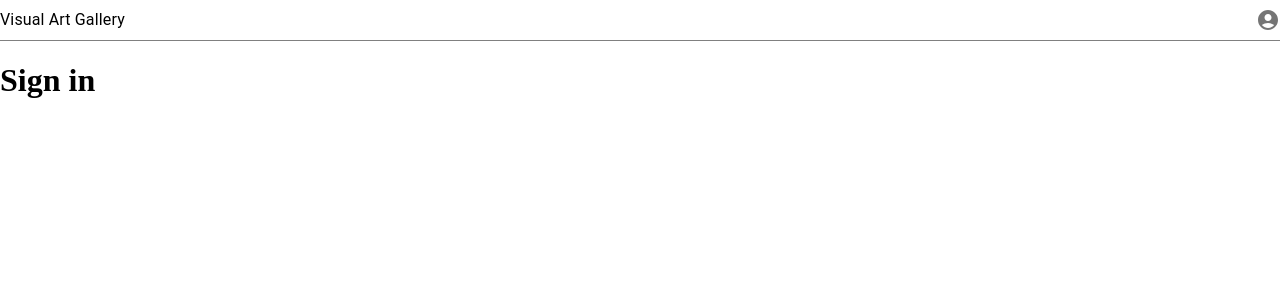
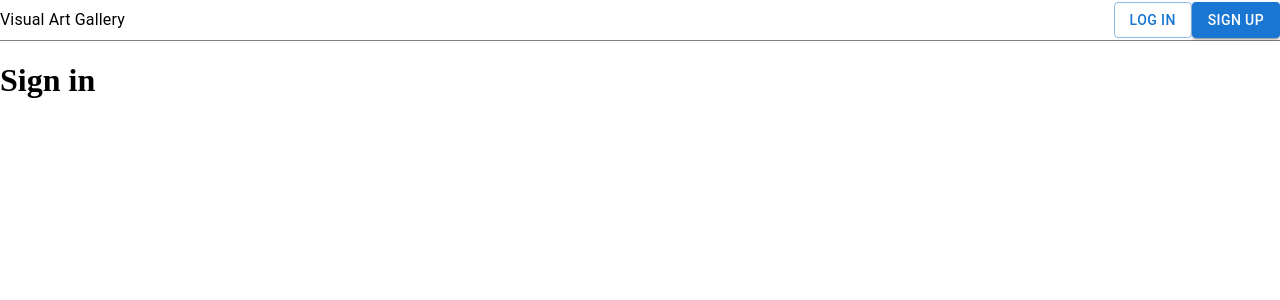
Before and after one commit to mamarmar/virtual_art_gallery, a React (Vite) app: page /login in a window 1280 px wide. Shown: the top 300 px of the page. Built offline with nearby package versions, Linux system fonts and the light colour scheme.

Commit message:
navbar update

```diff
--- a/src/App.jsx
+++ b/src/App.jsx
@@ -1,13 +1,10 @@
 import { RouterProvider } from "react-router-dom";
 import { router } from "./router.jsx";
 // import "./App.css";
-import NavigationBar from "./components/modules/NavigationBar.jsx";
 
 function App() {
   return (
     <>
-      <NavigationBar />
-
       <RouterProvider router={router} />
     </>
   );
--- a/src/components/modules/NavigationBar.jsx
+++ b/src/components/modules/NavigationBar.jsx
@@ -1,15 +1,19 @@
-import * as React from "react";
+import { useState } from "react";
 import Box from "@mui/material/Box";
 import IconButton from "@mui/material/IconButton";
 import Typography from "@mui/material/Typography";
 import Menu from "@mui/material/Menu";
 import MenuItem from "@mui/material/MenuItem";
 import { AccountCircle } from "@mui/icons-material";
+import { Button } from "@mui/material";
+import { useNavigate } from "react-router-dom";
 
 const settings = ["My Collection", "Logout"];
 
 const NavigationBar = () => {
-  const [anchorElUser, setAnchorElUser] = React.useState(null);
+  const [anchorElUser, setAnchorElUser] = useState(null);
+  const [isUser, setIsUser] = useState(false);
+  const navigate = useNavigate();
 
   const handleOpenUserMenu = (event) => {
     setAnchorElUser(event.currentTarget);
@@ -32,9 +36,21 @@ const NavigationBar = () => {
       <Typography>Visual Art Gallery</Typography>
 
       <Box sx={{ flexGrow: 0 }}>
-        <IconButton onClick={handleOpenUserMenu} sx={{ p: 0 }}>
-          <AccountCircle />
-        </IconButton>
+        {!isUser && (
+          <Box sx={{ display: "flex" }}>
+            <Button variant="outlined" onClick={() => navigate("/login")}>
+              Log in
+            </Button>
+            <Button variant="contained" onClick={() => navigate("/signup")}>
+              Sign up
+            </Button>
+          </Box>
+        )}
+        {isUser && (
+          <IconButton onClick={handleOpenUserMenu} sx={{ p: 0 }}>
+            <AccountCircle />
+          </IconButton>
+        )}
         <Menu
           sx={{ mt: "25px" }}
           id="menu-appbar"
--- a/src/components/pages/ArtworkDetailsPage.jsx
+++ b/src/components/pages/ArtworkDetailsPage.jsx
@@ -1,5 +1,12 @@
+import NavigationBar from "../modules/NavigationBar";
+
 const ArtworkDetailsPage = () => {
-    return <>Artwork Details Page</>;
-  };
+  return (
+    <>
+      <NavigationBar />
+      <p>Artwork Details Page</p>
+    </>
+  );
+};
 
-  export default ArtworkDetailsPage
+export default ArtworkDetailsPage;
--- a/src/components/pages/CollectionPage.jsx
+++ b/src/components/pages/CollectionPage.jsx
@@ -1,5 +1,12 @@
+import NavigationBar from "../modules/NavigationBar";
+
 const CollectionPage = () => {
-  return <>Collection Page</>;
+  return (
+    <>
+      <NavigationBar />
+      Collection Page
+    </>
+  );
 };
 
 export default CollectionPage;
--- a/src/components/pages/HomePage.jsx
+++ b/src/components/pages/HomePage.jsx
@@ -1,5 +1,12 @@
+import NavigationBar from "../modules/NavigationBar";
+
 const HomePage = () => {
-  return <>Homepage</>;
+  return (
+    <>
+      <NavigationBar />
+      Homepage
+    </>
+  );
 };
 
 export default HomePage;
--- a/src/components/pages/LoginPage.jsx
+++ b/src/components/pages/LoginPage.jsx
@@ -1,6 +1,9 @@
+import NavigationBar from "../modules/NavigationBar";
+
 const LoginPage = () => {
   return (
     <>
+      <NavigationBar />
       <h1>Sign in</h1>
     </>
   );
--- a/src/components/pages/SignUpPage.jsx
+++ b/src/components/pages/SignUpPage.jsx
@@ -4,6 +4,7 @@ import { useNavigate } from "react-router-dom";
 import Input from "../elements/Input";
 import { LoadingButton } from "@mui/lab";
 import { supabase } from "../../supabaseClient";
+import NavigationBar from "../modules/NavigationBar";
 
 const SignUpPage = () => {
   const [errorMessage, setErrorMessage] = useState("");
@@ -33,6 +34,7 @@ const SignUpPage = () => {
 
   return (
     <>
+      <NavigationBar />
       <h2>Sign up</h2>
       {/* <div> */}
       <form
```
